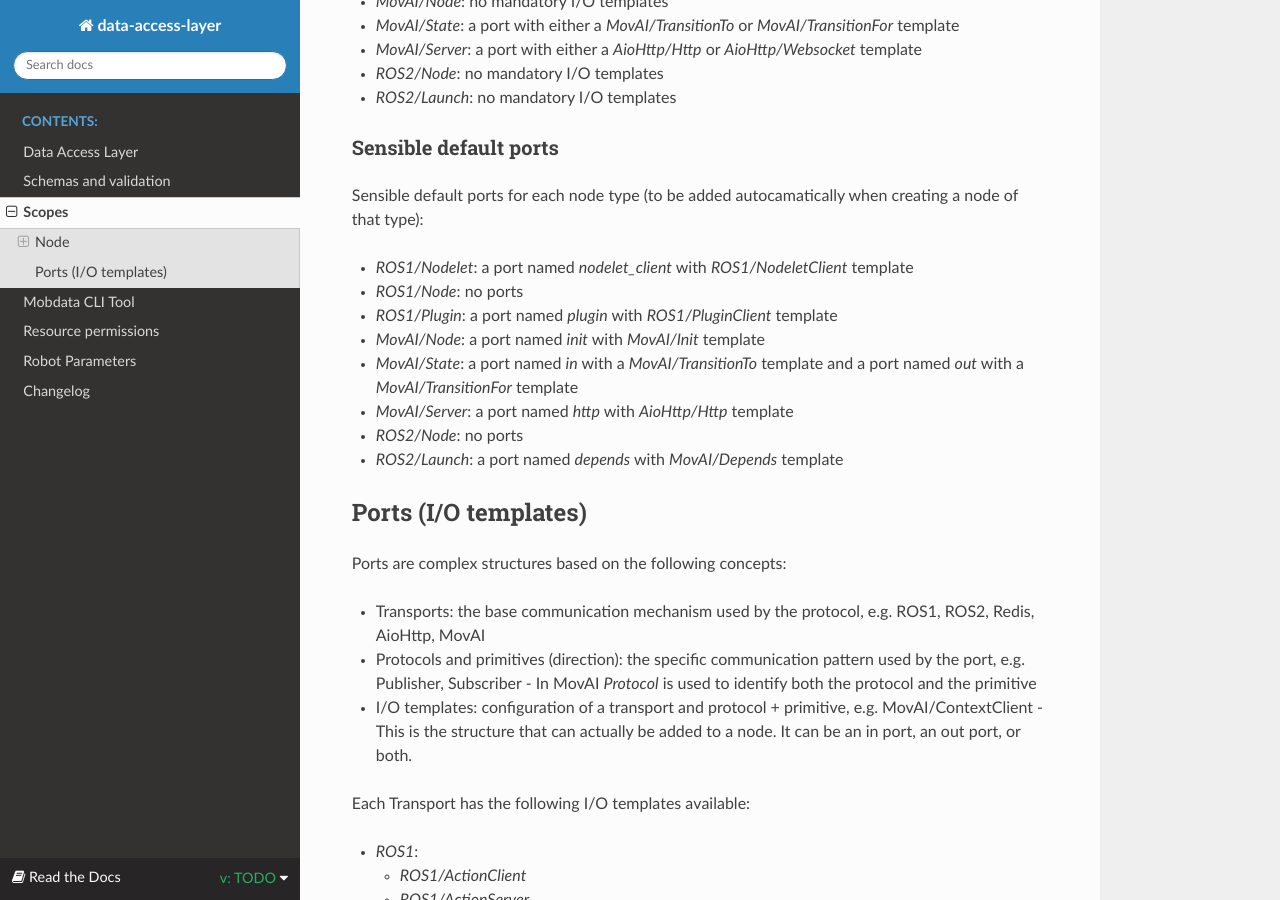
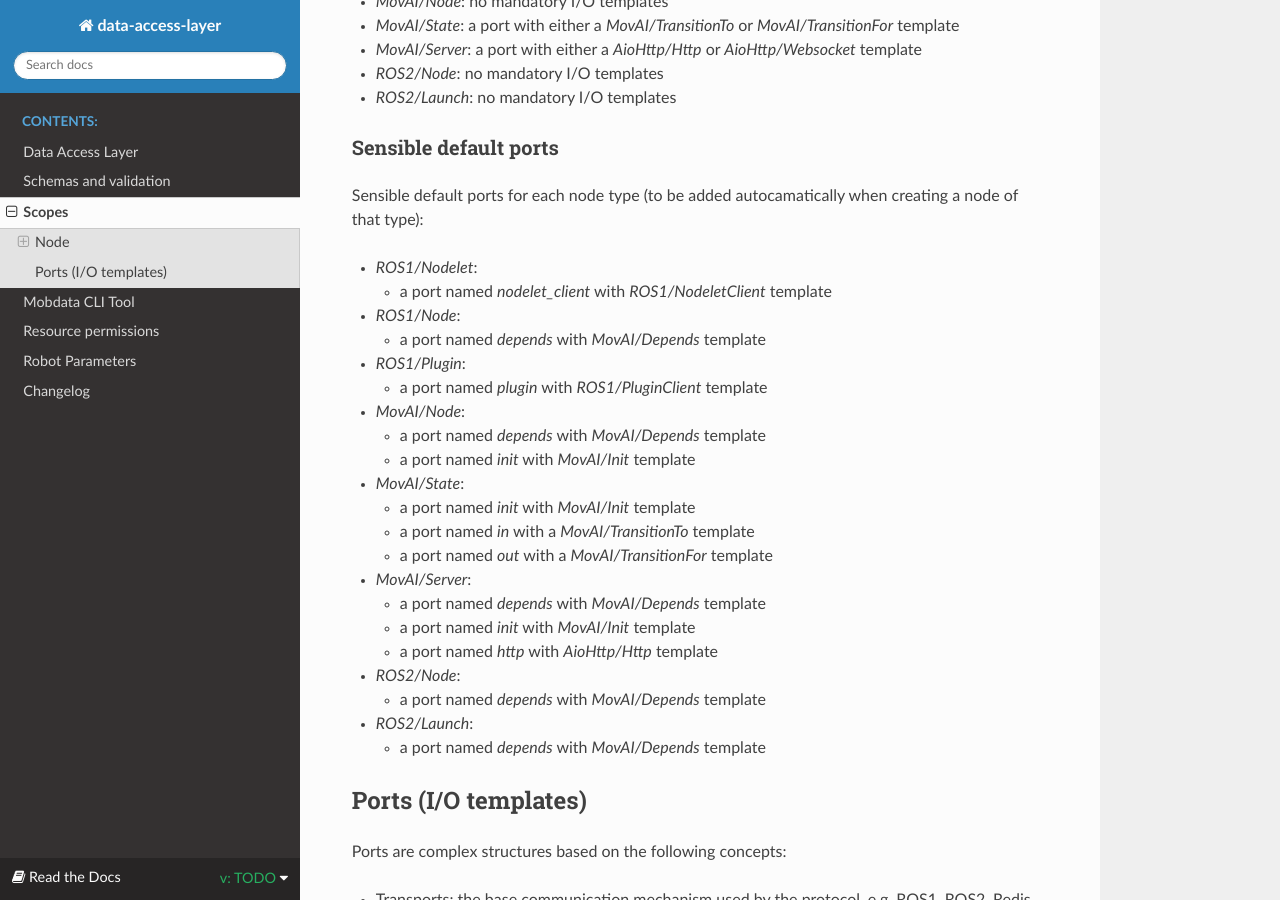
Before and after one commit to MOV-AI/data-access-layer, a Sphinx documentation site: the page built from docs/source/scopes.rst, in a window 1280 px wide and 900 px high, scrolled down 4504 px. Built offline with Sphinx 7.4.7 and the Read the Docs theme 3.1.0, drawn with Linux system fonts in a browser that asks for light colours; pages that are not in the unit, such as notebooks, are missing from menus; comment, search, counter and statistics services are not loaded.

Commit message:
Update port defaults with second round of feedback

```diff
--- a/docs/source/scopes.rst
+++ b/docs/source/scopes.rst
@@ -209,14 +209,42 @@ Sensible default ports
 
 Sensible default ports for each node type (to be added autocamatically when creating a node of that type):
 
-- `ROS1/Nodelet`: a port named `nodelet_client` with `ROS1/NodeletClient` template
-- `ROS1/Node`: no ports
-- `ROS1/Plugin`: a port named `plugin` with `ROS1/PluginClient` template
-- `MovAI/Node`: a port named `init` with `MovAI/Init` template
-- `MovAI/State`: a port named `in` with a `MovAI/TransitionTo` template and a port named `out` with a `MovAI/TransitionFor` template
-- `MovAI/Server`: a port named `http` with `AioHttp/Http` template
-- `ROS2/Node`: no ports
-- `ROS2/Launch`: a port named `depends` with `MovAI/Depends` template
+- `ROS1/Nodelet`:
+
+  - a port named `nodelet_client` with `ROS1/NodeletClient` template
+
+- `ROS1/Node`:
+
+  - a port named `depends` with `MovAI/Depends` template
+
+- `ROS1/Plugin`:
+
+  - a port named `plugin` with `ROS1/PluginClient` template
+
+- `MovAI/Node`:
+
+  - a port named `depends` with `MovAI/Depends` template
+  - a port named `init` with `MovAI/Init` template
+
+- `MovAI/State`:
+
+  - a port named `init` with `MovAI/Init` template
+  - a port named `in` with a `MovAI/TransitionTo` template
+  - a port named `out` with a `MovAI/TransitionFor` template
+
+- `MovAI/Server`:
+
+  - a port named `depends` with `MovAI/Depends` template
+  - a port named `init` with `MovAI/Init` template
+  - a port named `http` with `AioHttp/Http` template
+
+- `ROS2/Node`:
+
+  - a port named `depends` with `MovAI/Depends` template
+
+- `ROS2/Launch`:
+
+  - a port named `depends` with `MovAI/Depends` template
 
 Ports (I/O templates)
 ---------------------
```
